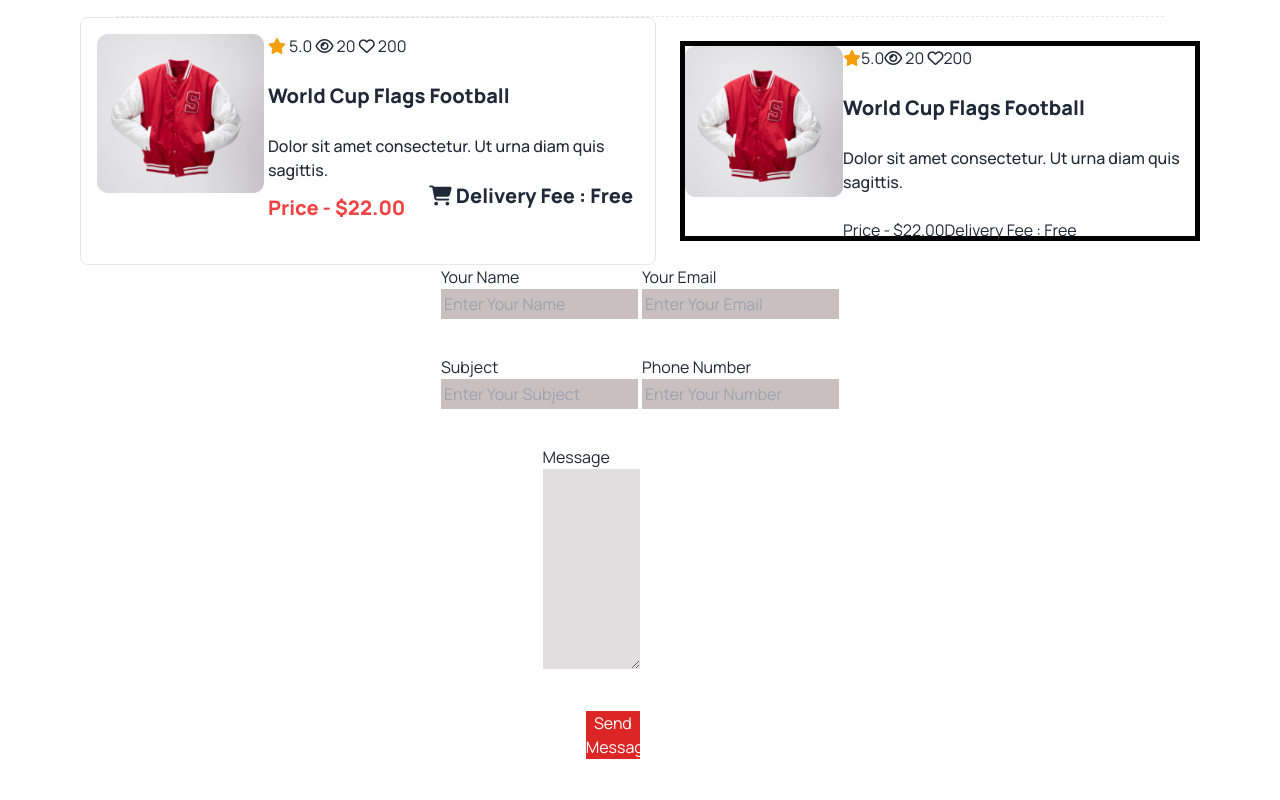
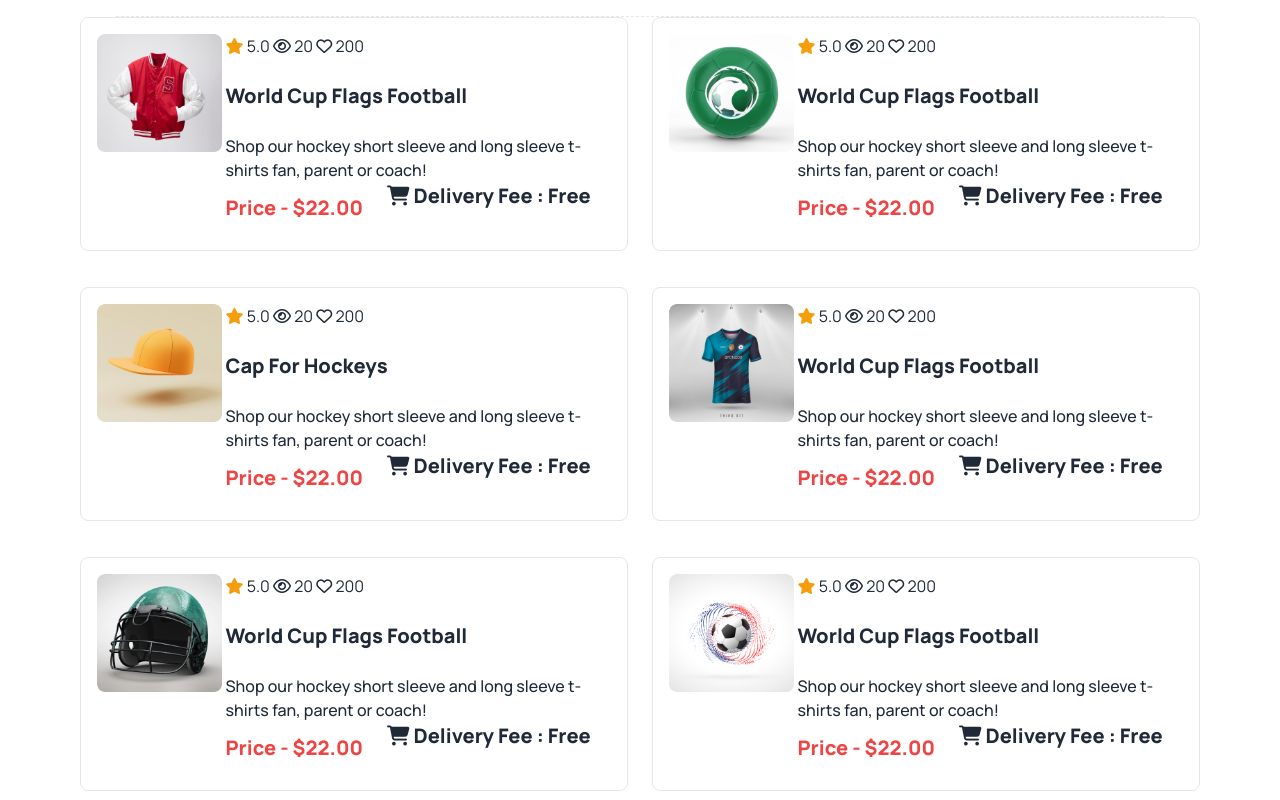
Before and after one commit to tanjir0000/hockey-assignment, a plain HTML site: page index.html in a window 1280 px wide. Shown: the part 2320-3120 px from the top of the page. Drawn offline with nearby package versions, Linux system fonts and the light colour scheme.

Commit message:
responsive done

```diff
--- a/index.html
+++ b/index.html
@@ -163,6 +163,7 @@
       </section>
       <section class="lg:mx-20">
         <hr style="height: 1px; border-style: dashed;" class="mt-9 mx-9">
+        <!-- our new product -->
         <div class="text-center my-9">
           <h1 class="font-extrabold text-4xl">Our New Products</h1>
           <p>Dit amet consectetur. Condimentum dignissim adipiscing aliquam turpis placerat dolor. <br> Purus urna in sit nullam proin. </p>
@@ -179,27 +180,99 @@
 
               </div > <br>
               <h2 class="text-xl font-extrabold">World Cup Flags Football</h2><br>
-              <p class="text-base font-medium">Dolor sit amet consectetur. Ut urna diam quis sagittis. </p>
+              <p class="text-base font-medium">Shop our hockey short sleeve and long sleeve t-shirts fan, parent or coach! </p>
               <div class="lg:flex gap-6">
                 <p class="text-xl font-extrabold my-3 text-red-500">Price - $22.00</p>
                 <p class="text-xl font-extrabold">  <i class="fa-solid fa-cart-shopping"></i>  Delivery Fee : Free</p>
               </div>
             </div>
           </div>
-          <div style="height: 200px; width:50%; border: 5px solid black;" class="flex my-6">
+          <div style="lg:height: 220px; lg:width: 50%; border: 1px solid rgba(19, 19, 24, 0.1);" class="lg:flex rounded-lg p-4 gap-1">
             <div>
-              <img src="/assets/5.png" alt="">
+              <img src="/assets/6.png" alt="" class="w-full">
             </div>
             <div>
-              <div class="flex">
-                <p><i class="fa-solid fa-star text-amber-500"></i>5.0<i class="fa-regular fa-eye"></i> 20 <i class="fa-regular fa-heart"></i>200</p>
+              <div class="">
+                <p><i class="fa-solid fa-star text-amber-500"></i> 5.0  <i class="fa-regular fa-eye"></i> 20 <i class="fa-regular fa-heart"></i>  200</p>
 
               </div > <br>
               <h2 class="text-xl font-extrabold">World Cup Flags Football</h2><br>
-              <p class="text-base font-medium">Dolor sit amet consectetur. Ut urna diam quis sagittis. </p><br>
-              <div class="flex">
-                <p>Price - $22.00</p>
-                <p>Delivery Fee : Free</p>
+              <p class="text-base font-medium">Shop our hockey short sleeve and long sleeve t-shirts fan, parent or coach! </p>
+              <div class="lg:flex gap-6">
+                <p class="text-xl font-extrabold my-3 text-red-500">Price - $22.00</p>
+                <p class="text-xl font-extrabold">  <i class="fa-solid fa-cart-shopping"></i>  Delivery Fee : Free</p>
+              </div>
+            </div>
+          </div>
+        </div>
+        <div class="lg:flex gap-6 my-9">
+          <div style="lg:height: 220px; lg:width: 50%; border: 1px solid rgba(19, 19, 24, 0.1);" class="lg:flex rounded-lg p-4 gap-1">
+            <div>
+              <img src="/assets/7.png" alt="" class="w-full">
+            </div>
+            <div>
+              <div class="">
+                <p><i class="fa-solid fa-star text-amber-500"></i> 5.0  <i class="fa-regular fa-eye"></i> 20 <i class="fa-regular fa-heart"></i>  200</p>
+
+              </div > <br>
+              <h2 class="text-xl font-extrabold">Cap For Hockeys</h2><br>
+              <p class="text-base font-medium">Shop our hockey short sleeve and long sleeve t-shirts fan, parent or coach!</p>
+              <div class="lg:flex gap-6">
+                <p class="text-xl font-extrabold my-3 text-red-500">Price - $22.00</p>
+                <p class="text-xl font-extrabold">  <i class="fa-solid fa-cart-shopping"></i>  Delivery Fee : Free</p>
+              </div>
+            </div>
+          </div>
+          <div style="lg:height: 220px; lg:width: 50%; border: 1px solid rgba(19, 19, 24, 0.1);" class="lg:flex rounded-lg p-4 gap-1">
+            <div>
+              <img src="/assets/8.png" alt="" class="w-full">
+            </div>
+            <div>
+              <div class="">
+                <p><i class="fa-solid fa-star text-amber-500"></i> 5.0  <i class="fa-regular fa-eye"></i> 20 <i class="fa-regular fa-heart"></i>  200</p>
+
+              </div > <br>
+              <h2 class="text-xl font-extrabold">World Cup Flags Football</h2><br>
+              <p class="text-base font-medium">Shop our hockey short sleeve and long sleeve t-shirts fan, parent or coach! </p>
+              <div class="lg:flex gap-6">
+                <p class="text-xl font-extrabold my-3 text-red-500">Price - $22.00</p>
+                <p class="text-xl font-extrabold">  <i class="fa-solid fa-cart-shopping"></i>  Delivery Fee : Free</p>
+              </div>
+            </div>
+          </div>
+        </div>
+        <div class="lg:flex gap-6 mb-9">
+          <div style="lg:height: 220px; lg:width: 50%; border: 1px solid rgba(19, 19, 24, 0.1);" class="lg:flex rounded-lg p-4 gap-1">
+            <div>
+              <img src="/assets/9.png" alt="" class="w-full">
+            </div>
+            <div>
+              <div class="">
+                <p><i class="fa-solid fa-star text-amber-500"></i> 5.0  <i class="fa-regular fa-eye"></i> 20 <i class="fa-regular fa-heart"></i>  200</p>
+
+              </div > <br>
+              <h2 class="text-xl font-extrabold">World Cup Flags Football</h2><br>
+              <p class="text-base font-medium">Shop our hockey short sleeve and long sleeve t-shirts fan, parent or coach! </p>
+              <div class="lg:flex gap-6">
+                <p class="text-xl font-extrabold my-3 text-red-500">Price - $22.00</p>
+                <p class="text-xl font-extrabold">  <i class="fa-solid fa-cart-shopping"></i>  Delivery Fee : Free</p>
+              </div>
+            </div>
+          </div>
+          <div style="lg:height: 220px; lg:width: 50%; border: 1px solid rgba(19, 19, 24, 0.1);" class="lg:flex rounded-lg p-4 gap-1">
+            <div>
+              <img src="/assets/10.png" alt="" class="w-full">
+            </div>
+            <div>
+              <div class="">
+                <p><i class="fa-solid fa-star text-amber-500"></i> 5.0  <i class="fa-regular fa-eye"></i> 20 <i class="fa-regular fa-heart"></i>  200</p>
+
+              </div > <br>
+              <h2 class="text-xl font-extrabold">World Cup Flags Football</h2><br>
+              <p class="text-base font-medium">Shop our hockey short sleeve and long sleeve t-shirts fan, parent or coach! </p>
+              <div class="lg:flex gap-6">
+                <p class="text-xl font-extrabold my-3 text-red-500">Price - $22.00</p>
+                <p class="text-xl font-extrabold">  <i class="fa-solid fa-cart-shopping"></i>  Delivery Fee : Free</p>
               </div>
             </div>
           </div>
```
